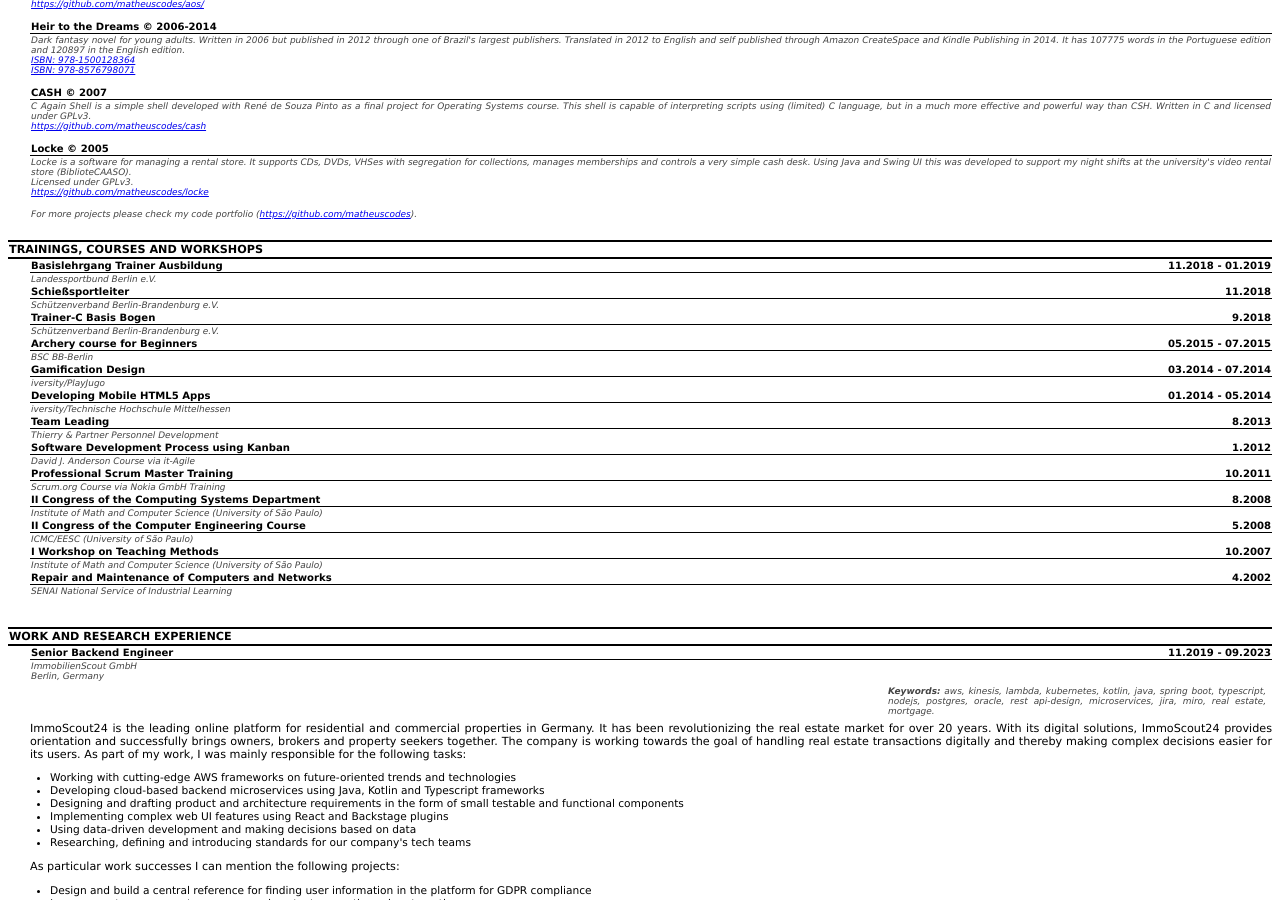
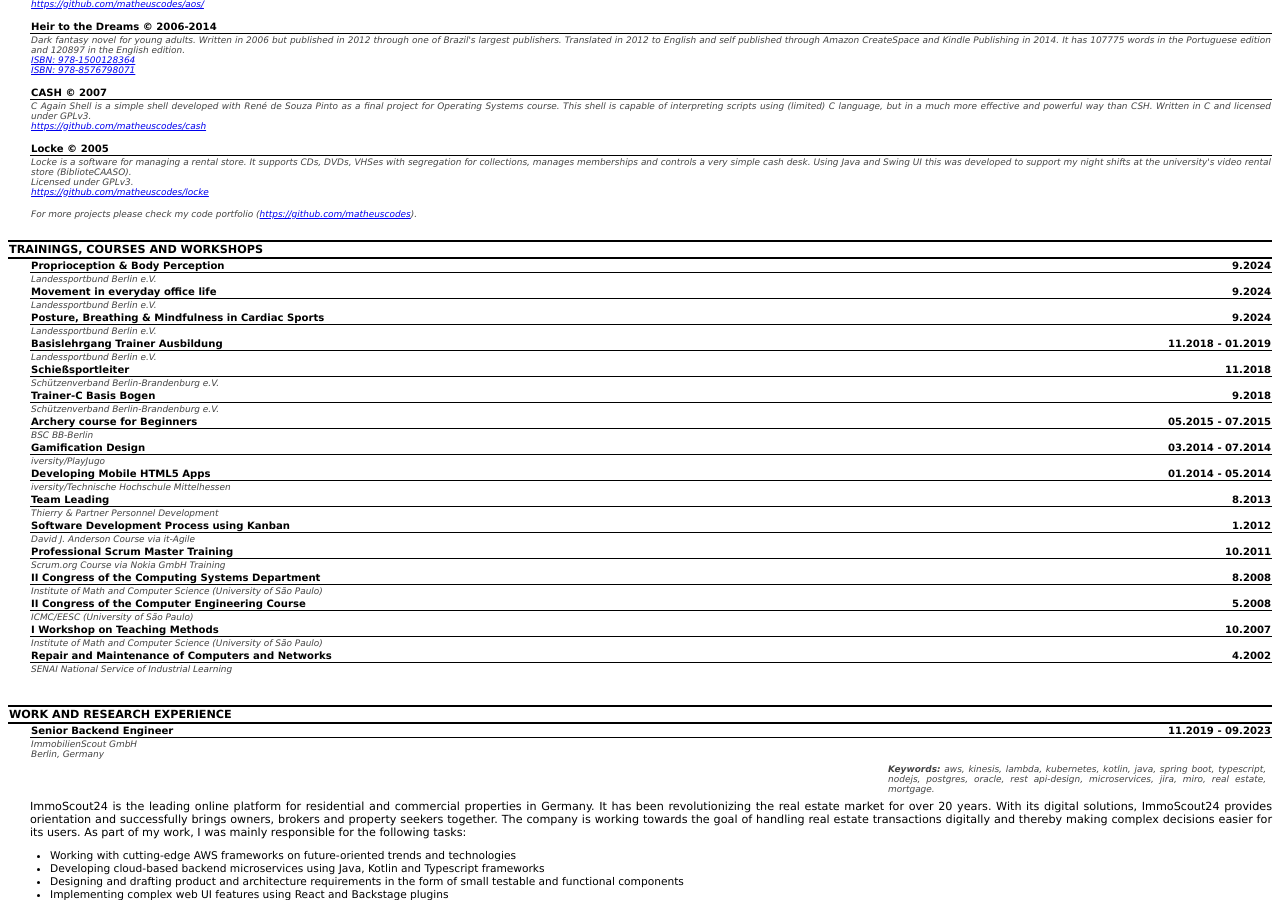
Before and after one commit to matheuscodes/matheuscodes.github.io, a Jekyll site: the page built from print.html, in a window 1280 px wide and 900 px high, scrolled down 2163 px. Built offline with Jekyll 4.4.1, drawn with Linux system fonts in a browser that asks for light colours.

Commit message:
Adding Fortbildung.

```diff
--- a/_data/education.yml
+++ b/_data/education.yml
@@ -12,6 +12,18 @@ educationHistory:
     started: 2004
     duration: (2004 - 2008)
 courseHistory:
+  - f1:
+    title: Proprioception & Body Perception
+    duration: 09.2024
+    entity: Landessportbund Berlin e.V.
+  - f2:
+    title: Movement in everyday office life
+    duration: 09.2024
+    entity: Landessportbund Berlin e.V.
+  - f3:
+    title: Posture, Breathing & Mindfulness in Cardiac Sports
+    duration: 09.2024
+    entity: Landessportbund Berlin e.V.
   - basis:
     title: Basislehrgang Trainer Ausbildung
     duration: 11.2018 - 01.2019
```
